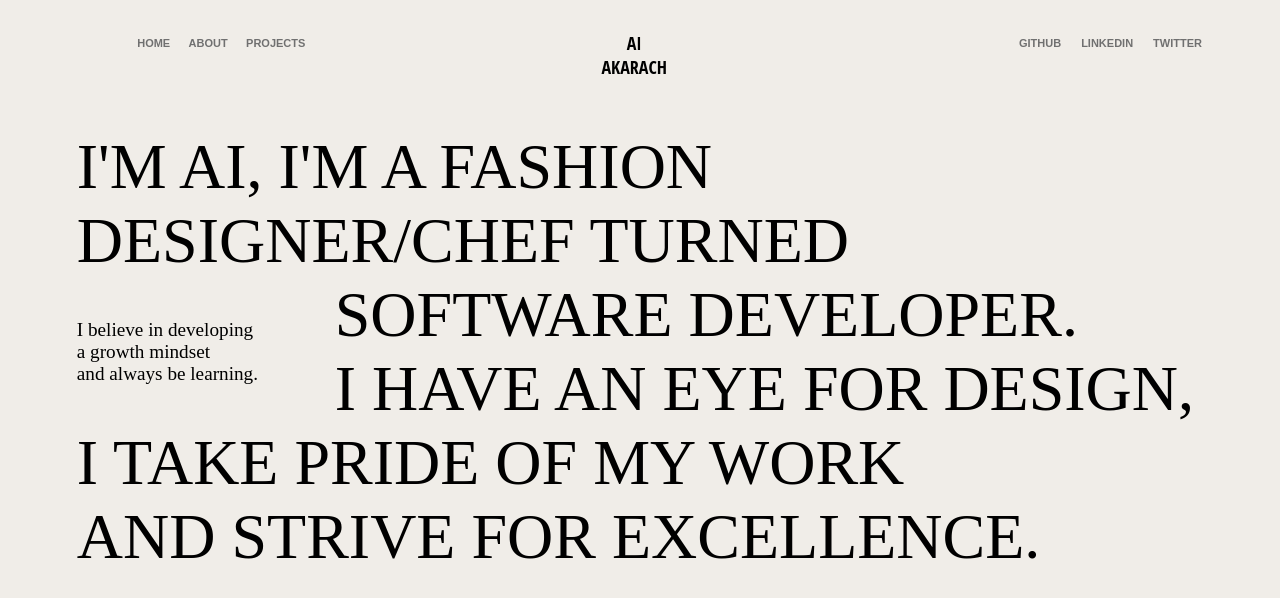
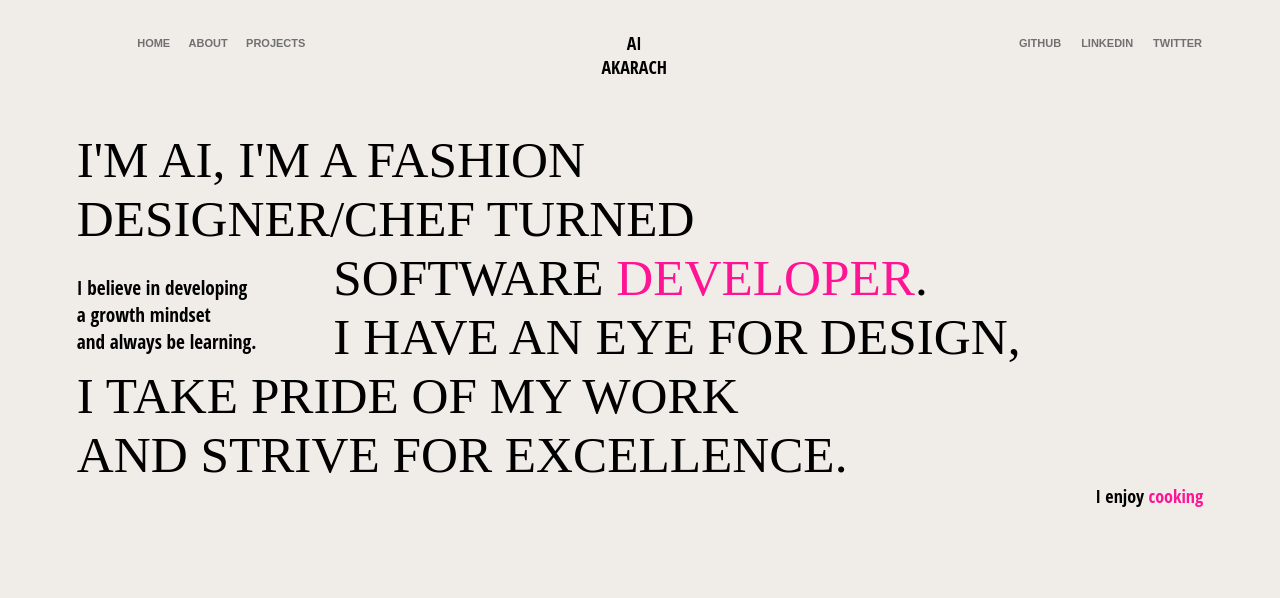
Before and after one commit to aka-ai/portfolio, a React (Create React App) app: page / in a window 1280 px wide. Shown: the top 598 px of the page. Built offline with nearby package versions, Linux system fonts and the light colour scheme.

Commit message:
changed font and styling

```diff
--- a/src/App.css
+++ b/src/App.css
@@ -23,8 +23,10 @@ p {
   margin-top: 4vw;
 }
 .home-pitch {
-  font-family: 'Londrina Outline', cursive;
-  font-size: 5vw;
+  /* font-family: 'Londrina Outline', cursive; */
+  /* font-size: 5vw; */
+  font-family: 'Love Ya Like A Sister', cursive;
+  font-size: 4vw;
   text-transform: uppercase;
   text-align: left;
   margin-left: 6vw;
@@ -34,7 +36,8 @@ p {
   /* font-family: 'Special Elite', cursive; */
   /* font-family: "Open Sans Condensed", sans- serif; */
   font-size: 1.5vw;
-  font-family: 'Averia Sans Libre', cursive;
+  /* font-family: 'Averia Sans Libre', cursive; */
+  font-family: "Open Sans Condensed", sans- serif;
   margin: 0;
   padding: 0;
   text-align: start;
@@ -45,6 +48,12 @@ p {
   margin-left: 6vw;
   align-items: baseline;
   margin-left: 6vw;
+}
+.home-liesure {
+  /* font-family: 'Averia Sans Libre', cursive; */
+  font-family: "Open Sans Condensed", sans- serif;
+  text-align: end;
+  margin-right: 6vw;
 }
 h2 {
   font-family: Playfair Display, serif;
@@ -89,11 +98,7 @@ a {
   line-height: 3vh;
   font-family: "Open Sans Condensed", sans- serif;
 }
-.logo {
-  width: 80px;
-  height: auto;
-  margin: 2rem;
-}
+
 .about img {
   width: 150px;
   height: auto;
@@ -103,70 +108,4 @@ a {
   top: 12vh;
   left: 10vw;
   width: 50vw;
-  /* animation: fadein 3s; */
 }
-
-@keyframes fadein {
-  0% {
-    opacity: 0;
-  }
-  60% {
-    opacity: 0;
-  }
-  100% {
-    opacity: 1;
-  }
-}
-
-.contact-button {
-  display: flex;
-  justify-content: space-between;
-  flex-direction: row;
-}
-
-
-
-/*! locomotive-scroll v3.5.4 | MIT License | https://github.com/locomotivemtl/locomotive-scroll */
-/* html.has-scroll-smooth {
-  overflow: hidden; }
-
-html.has-scroll-dragging {
-  -webkit-user-select: none;
-  -moz-user-select: none;
-  -ms-user-select: none;
-  user-select: none; }
-
-.has-scroll-smooth body {
-  overflow: hidden; }
-
-.has-scroll-smooth [data-scroll-container] {
-  min-height: 100vh; }
-
-.c-scrollbar {
-  position: absolute;
-  right: 0;
-  top: 0;
-  width: 11px;
-  height: 100vh;
-  transform-origin: center right;
-  transition: transform 0.3s, opacity 0.3s;
-  opacity: 0; }
-  .c-scrollbar:hover {
-    transform: scaleX(1.45); }
-  .c-scrollbar:hover, .has-scroll-scrolling .c-scrollbar, .has-scroll-dragging .c-scrollbar {
-    opacity: 1; }
-
-.c-scrollbar_thumb {
-  position: absolute;
-  top: 0;
-  right: 0;
-  background-color: black;
-  opacity: 0.5;
-  width: 7px;
-  border-radius: 10px;
-  margin: 2px;
-  cursor: -webkit-grab;
-  cursor: grab; }
-  .has-scroll-dragging .c-scrollbar_thumb {
-    cursor: -webkit-grabbing;
-    cursor: grabbing; } */
--- a/src/Components/Home.js
+++ b/src/Components/Home.js
@@ -1,10 +1,15 @@
-import React from "react";
+import React, { Component } from "react";
+import { render } from "@testing-library/react";
 // import Constants from "./Constants";
-
-function Home() {
+class Home extends Component {
+  constructor() {
+    super()
+    this.leisures = ["home cooking", "online shopping", "exploring different cultures", "deep conversation", "wild fermented cider", "baking bread"]
+  }
+  render() {
     return (
 
-    <div className="home">
+      <div className="home" >
         <div className="home-pitch">
           <p>I'm Ai, I'm a fashion</p>
           <p>designer/chef turned </p>
@@ -16,7 +21,7 @@ function Home() {
             <p>and always be learning.</p>
           </div>
           <div className="home-pitch">
-          <p>software developer.</p>
+            <p>software <span style={{ color: "deeppink" }}>developer</span>.</p>
             <p>I have an eye for design,</p>
           </div>
         </div>
@@ -24,9 +29,13 @@ function Home() {
           <p>I take pride of my work</p>
           <p>and strive for excellence.</p>
         </div>
+        <div className="home-liesure">
+          <p>I enjoy <span style={{ color: "deeppink" }}>cooking</span></p>
         </div>
-
+      </div>
     )
   }
+}
+
 
 export default Home;
```
Lines whose indentation alone changed are shown as unchanged.
